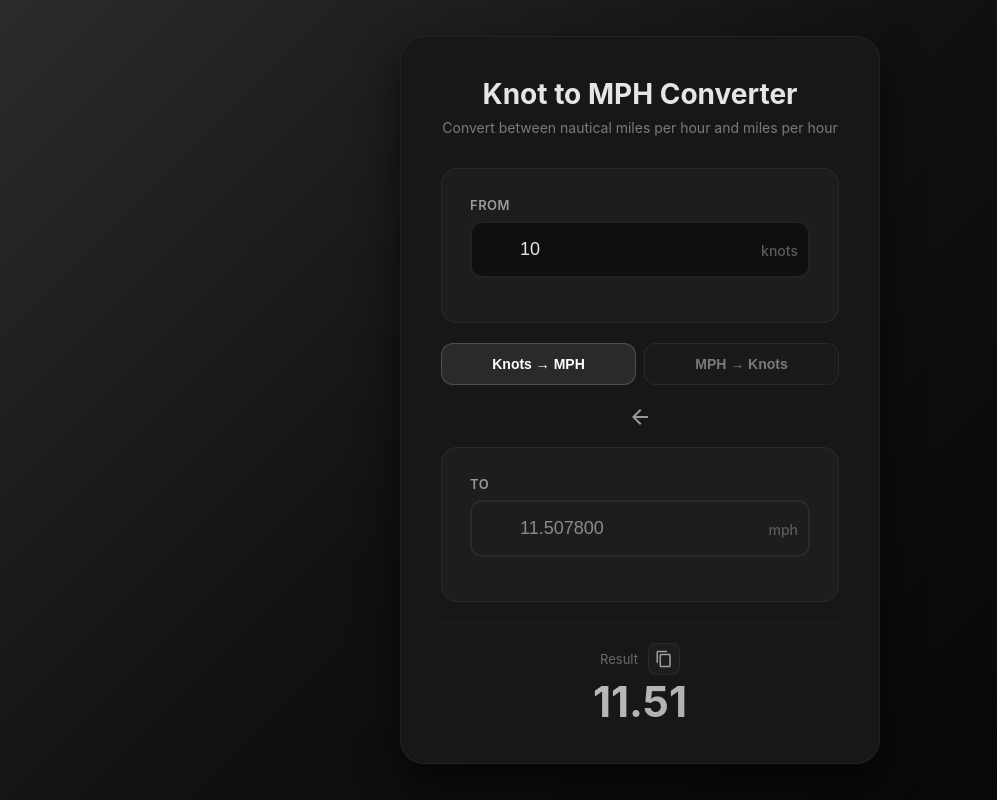
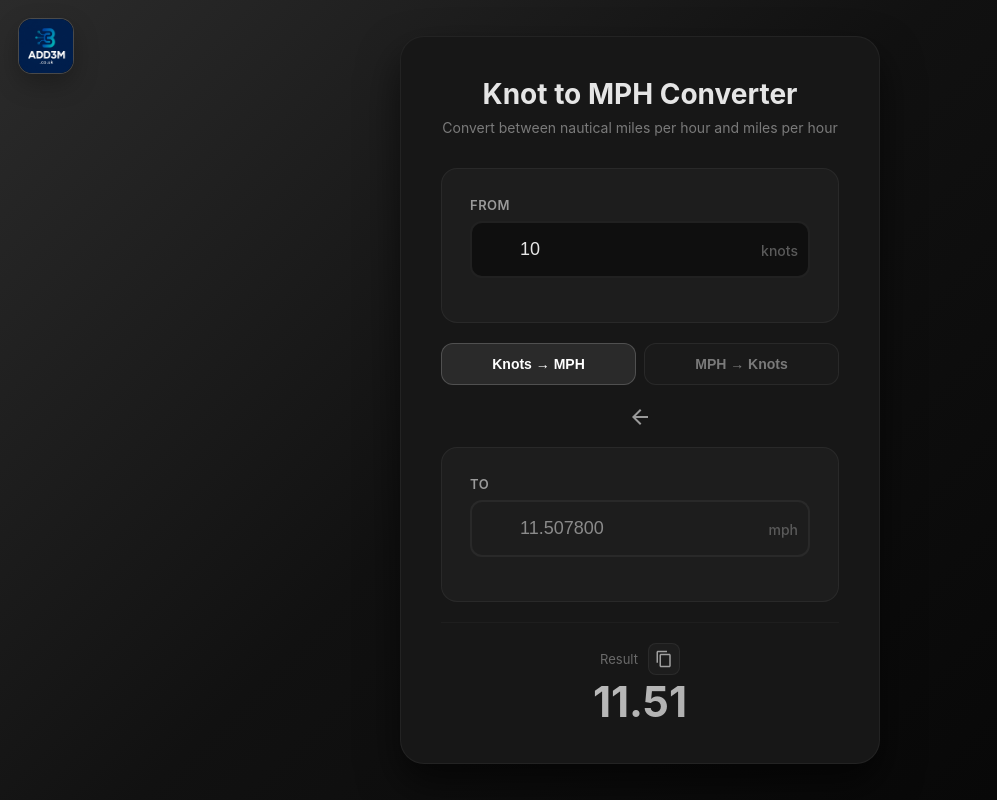
Before and after one commit to ADD3M/knot-to-mph-converter, a plain HTML site: page index.html in a window 1280 px wide. Shown: the whole page, without its empty margins (0-997 px from the left). Drawn offline with Linux system fonts and the light colour scheme.

Commit message:
Add ADD3M brand link

```diff
--- a/index.html
+++ b/index.html
@@ -21,6 +21,38 @@
       position: relative;
       overflow: hidden;
       background: linear-gradient(135deg, #2b2b2b 0%, #111111 45%, #050505 100%);
+    }
+
+    .brand-link {
+      position: fixed;
+      top: 18px;
+      left: 18px;
+      z-index: 10;
+      display: inline-flex;
+      align-items: center;
+      justify-content: center;
+      width: 56px;
+      height: 56px;
+      border-radius: 14px;
+      overflow: hidden;
+      background: rgba(255, 255, 255, 0.04);
+      border: 1px solid rgba(255, 255, 255, 0.12);
+      box-shadow: 0 10px 25px rgba(0, 0, 0, 0.25);
+      transition: transform 0.2s ease, box-shadow 0.2s ease, border-color 0.2s ease;
+    }
+
+    .brand-link:hover {
+      transform: translateY(-1px);
+      box-shadow: 0 14px 28px rgba(0, 0, 0, 0.32);
+      border-color: rgba(255, 255, 255, 0.22);
+    }
+
+    .brand-link img {
+      display: block;
+      width: 100%;
+      height: 100%;
+      object-fit: cover;
+      background: #111;
     }
 
     .container {
@@ -294,6 +326,10 @@
   </style>
 </head>
 <body>
+  <a class="brand-link" href="https://add3m.co.uk" aria-label="Visit ADD3M website">
+    <img src="assets/VfKrZ.jpg" alt="ADD3M logo">
+  </a>
+
   <div class="container">
     <h1>Knot to MPH Converter</h1>
     <p class="subtitle">Convert between nautical miles per hour and miles per hour</p>
```
Also changed, not shown: assets/VfKrZ.jpg (added), assets/background.jpg (deleted).
